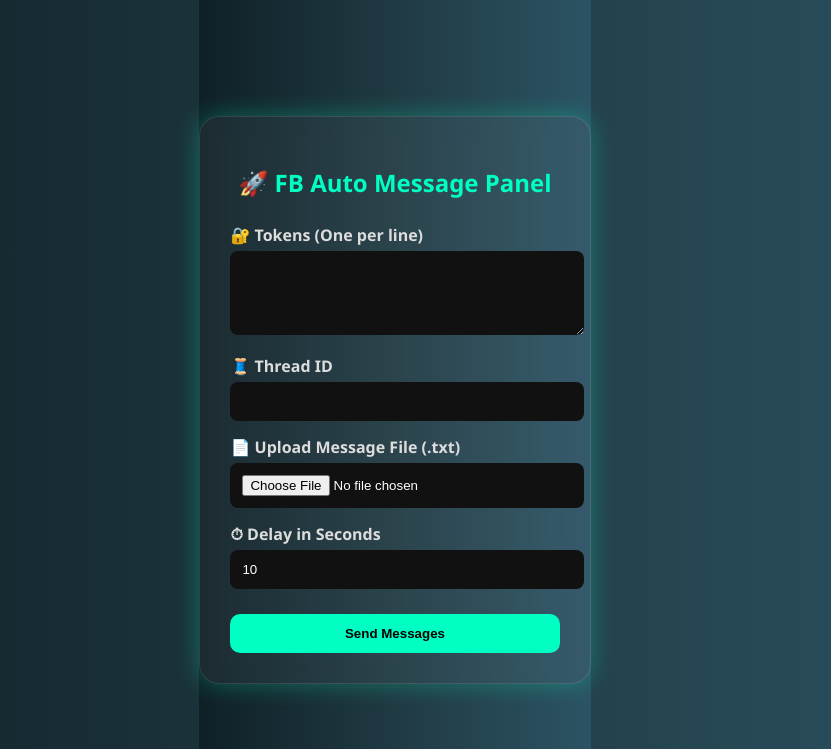
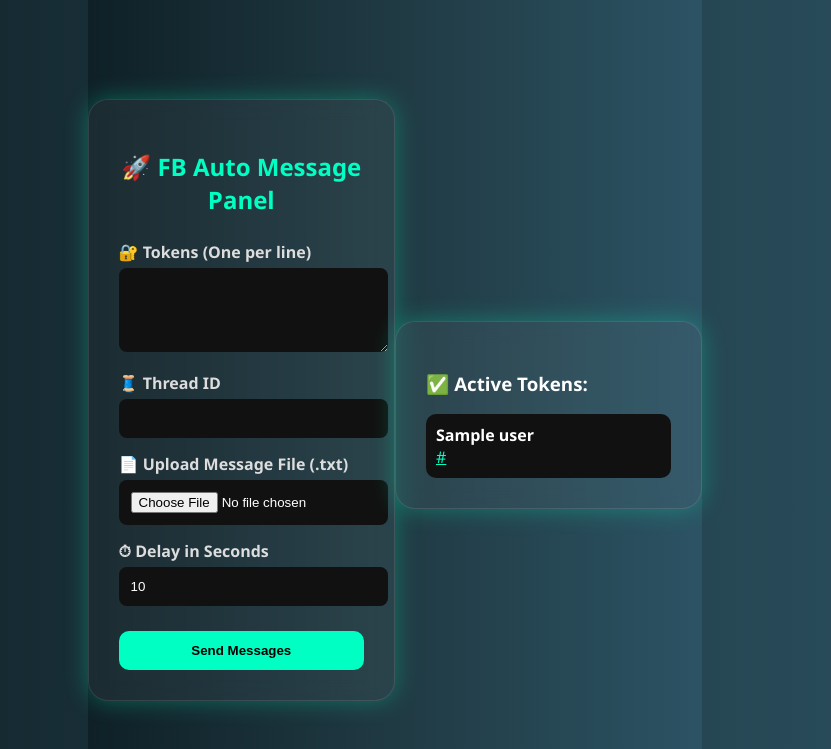
Before and after one commit to DH0K3B44Z/fb_sender_flask, a Flask app: template templates/index.html in a window 1280 px wide. Shown: the top 749 px of the page, without its empty margins (245-1076 px from the left). Run offline with Flask 3, Linux system fonts and the light colour scheme; the template is opened without the code that fills it: most values are stand-ins (such as "Sample title", 1, 10 or a date in 2020).

Commit message:
Update index.html

```diff
--- a/templates/index.html
+++ b/templates/index.html
@@ -115,3 +115,15 @@
 
 </body>
 </html>
+<!-- Add below your form -->
+{% if valid_tokens %}
+  <div class="visme-style-container" style="margin-top: 30px;">
+    <h3>✅ Active Tokens:</h3>
+    {% for user in valid_tokens %}
+      <div style="margin-top: 10px; background: #111; padding: 10px; border-radius: 10px;">
+        <b>{{ user.name }}</b><br>
+        <a href="{{ user.link }}" style="color: #00ffc3;" target="_blank">{{ user.link }}</a>
+      </div>
+    {% endfor %}
+  </div>
+{% endif %}
```
